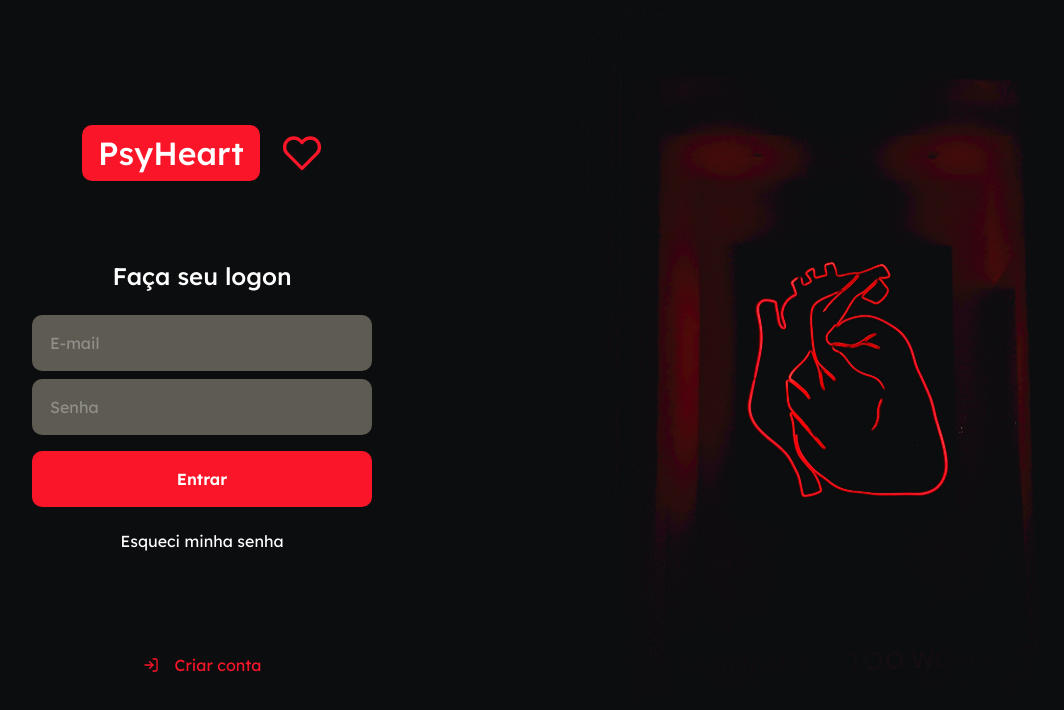
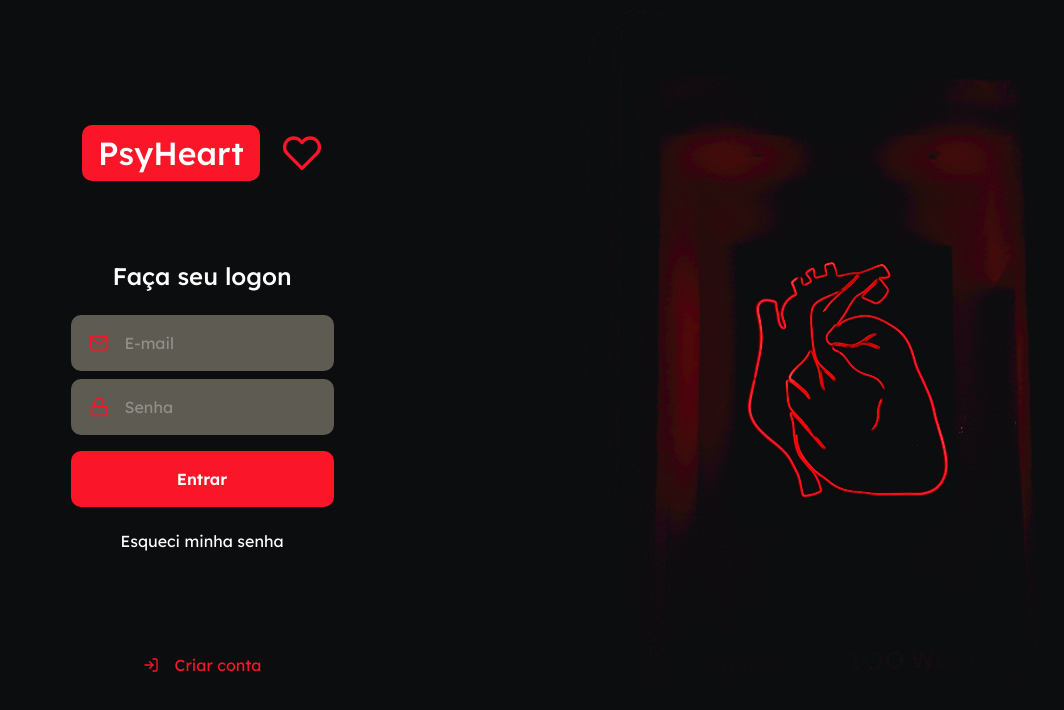
Before and after one commit to Silvio-Ronaldo/psyheart-web, a React (Create React App) app: page / in a window 1280 px wide. Shown: the top 710 px of the page, without its empty margins (148-1212 px from the left). Built offline with nearby package versions, Linux system fonts and the light colour scheme.

Commit message:
Componentizando input e button

```diff
--- /dev/null
+++ b/src/components/Button/index.tsx
@@ -0,0 +1,15 @@
+import React, { ButtonHTMLAttributes } from 'react';
+
+import { Container } from './styles';
+
+type ButtonProps = ButtonHTMLAttributes<HTMLButtonElement>;
+
+const Button: React.FC<ButtonProps> = ({ children, ...rest }) => {
+  return (
+    <Container type="button" {...rest}>
+      {children}
+    </Container>
+  );
+};
+
+export default Button;
--- /dev/null
+++ b/src/components/Button/styles.ts
@@ -0,0 +1,19 @@
+import styled from 'styled-components';
+import { shade } from 'polished';
+
+export const Container = styled.button`
+  background: #fb1528;
+  height: 56px;
+  border-radius: 10px;
+  border: 0;
+  padding: 0 16px;
+  color: #ffffff;
+  width: 100%;
+  font-weight: 600;
+  margin-top: 16px;
+  transition: background-color 0.2s;
+
+  &:hover {
+    background: ${shade(0.2, '#fb1528')};
+  }
+`;
--- /dev/null
+++ b/src/components/Input/index.tsx
@@ -0,0 +1,20 @@
+import React, { InputHTMLAttributes } from 'react';
+import { IconBaseProps } from 'react-icons';
+
+import { Container } from './styles';
+
+interface InputProps extends InputHTMLAttributes<HTMLInputElement> {
+  name: string;
+  icon: React.ComponentType<IconBaseProps>;
+}
+
+const Input: React.FC<InputProps> = ({ icon: Icon, ...rest }) => {
+  return (
+    <Container>
+      {Icon && <Icon size={20} />}
+      <input {...rest} />
+    </Container>
+  );
+};
+
+export default Input;
--- /dev/null
+++ b/src/components/Input/styles.ts
@@ -0,0 +1,31 @@
+import styled from 'styled-components';
+
+export const Container = styled.div`
+  background: #5e5b52ff;
+  border-radius: 10px;
+  border: 2px solid #5e5b52ff;
+  padding: 16px;
+  width: 100%;
+  display: flex;
+  align-items: center;
+
+  & + div {
+    margin-top: 8px;
+  }
+
+  input {
+    flex: 1;
+    border: 0;
+    background: transparent;
+    color: #ffffff;
+
+    &::placeholder {
+      color: #c3c3c3;
+      opacity: 0.5;
+    }
+  }
+
+  svg {
+    margin-right: 16px;
+  }
+`;
--- a/src/pages/SignIn/index.tsx
+++ b/src/pages/SignIn/index.tsx
@@ -1,5 +1,8 @@
 import React from 'react';
-import { FiLogIn, FiHeart } from 'react-icons/fi';
+import { FiLogIn, FiHeart, FiMail, FiLock } from 'react-icons/fi';
+
+import Input from '../../components/Input';
+import Button from '../../components/Button';
 
 import { Container, Content, Background } from './styles';
 
@@ -15,11 +18,15 @@
         <form>
           <h2>Faça seu logon</h2>
 
-          <input placeholder="E-mail" />
+          <Input icon={FiMail} name="email" placeholder="E-mail" />
+          <Input
+            icon={FiLock}
+            name="password"
+            type="password"
+            placeholder="Senha"
+          />
 
-          <input type="password" placeholder="Senha" />
-
-          <button type="submit">Entrar</button>
+          <Button type="submit">Entrar</Button>
 
           <a href="forgot">Esqueci minha senha</a>
         </form>
--- a/src/pages/SignIn/styles.ts
+++ b/src/pages/SignIn/styles.ts
@@ -19,7 +19,7 @@
   width: 100%;
   max-width: 700px;
 
-  div {
+  > div {
     width: 100%;
     max-width: 240px;
     display: flex;
@@ -42,41 +42,6 @@
     h2 {
       margin-bottom: 24px;
       color: #ffffff;
-    }
-
-    input {
-      background: #5e5b52ff;
-      border-radius: 10px;
-      border: 2px solid #5e5b52ff;
-      padding: 16px;
-      width: 100%;
-      color: #ffffff;
-
-      & + input {
-        margin-top: 8px;
-      }
-
-      &::placeholder {
-        color: #c3c3c3;
-        opacity: 0.5;
-      }
-    }
-
-    button {
-      background: #fb1528;
-      height: 56px;
-      border-radius: 10px;
-      border: 0;
-      padding: 0 16px;
-      color: #ffffff;
-      width: 100%;
-      font-weight: 600;
-      margin-top: 16px;
-      transition: background-color 0.2s;
-
-      &:hover {
-        background: ${shade(0.2, '#fb1528')};
-      }
     }
 
     a {
```
Also changed, not shown: src/styles/global.ts (+0 -9 lines), src/styles/styled.d.ts (added, +11 -0 lines), src/styles/theme.ts (added, +14 -0 lines), .eslintrc.json.
